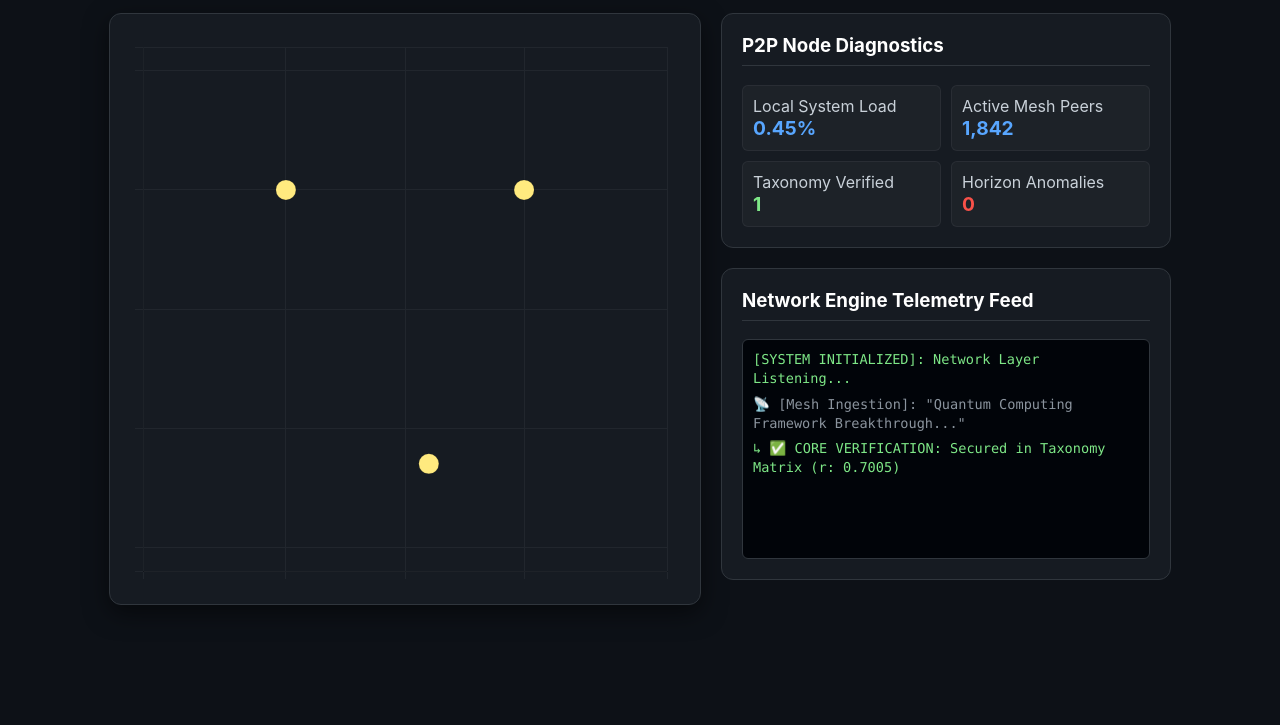
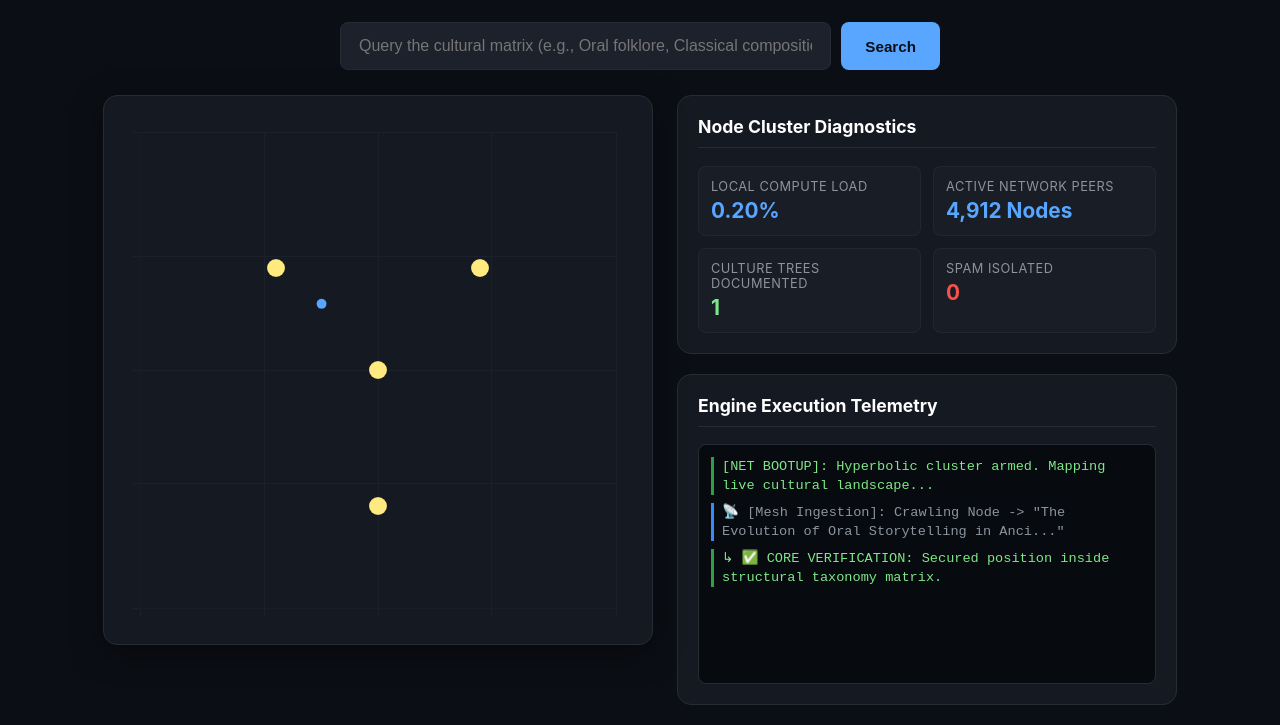
Before and after one commit to Puronbo/hyperbolic_core, a plain HTML site: page index.html in a window 1280 px wide. Shown: the part 91-816 px from the top of the page. Drawn offline with nearby package versions, Linux system fonts and the light colour scheme.

Commit message:
Update index.html

```diff
--- a/index.html
+++ b/index.html
@@ -3,23 +3,24 @@
 <head>
     <meta charset="UTF-8">
     <meta name="viewport" content="width=device-width, initial-scale=1.0">
-    <title>Hyperbolic Manifold Network Core</title>
+    <title>Manifold Index: Human Culture Grid</title>
     <script src="https://cdn.jsdelivr.net/npm/chart.js"></script>
     <style>
         :root {
-            --bg-color: #0d1117;
-            --panel-bg: #161b22;
-            --border-color: #30363d;
+            --bg-color: #0b0e14;
+            --panel-bg: #151922;
+            --border-color: #262c36;
             --text-main: #c9d1d9;
             --accent-blue: #58a6ff;
             --accent-red: #f85149;
             --accent-green: #7ee787;
+            --accent-yellow: #ffea7f;
         }
 
         body {
             background-color: var(--bg-color);
             color: var(--text-main);
-            font-family: -apple-system, BlinkMacSystemFont, "Segoe UI", Helvetica, Arial, sans-serif;
+            font-family: -apple-system, BlinkMacSystemFont, "Segoe UI", Roboto, sans-serif;
             margin: 0;
             padding: 20px;
             display: flex;
@@ -29,82 +30,127 @@
 
         header {
             text-align: center;
-            margin-bottom: 20px;
+            margin-bottom: 25px;
+            width: 100%;
+            max-width: 1100px;
         }
 
-        h1 { margin: 0; color: #fff; font-size: 2rem; }
-        .subtitle { color: #8b949e; margin: 5px 0 0 0; }
+        h1 { margin: 0; color: #fff; font-size: 2.2rem; letter-spacing: -0.5px; }
+        .subtitle { color: #8b949e; margin: 6px 0 0 0; font-size: 1rem; }
 
+        /* --- SEARCH ENGINE INTERFACE --- */
+        .search-container {
+            width: 100%;
+            max-width: 600px;
+            margin: 0 auto 25px auto;
+            display: flex;
+            gap: 10px;
+        }
+
+        .search-bar {
+            flex: 1;
+            background-color: #1c212c;
+            border: 1px solid var(--border-color);
+            border-radius: 8px;
+            padding: 14px 18px;
+            color: #fff;
+            font-size: 1rem;
+            outline: none;
+            transition: border-color 0.2s;
+        }
+
+        .search-bar:focus {
+            border-color: var(--accent-blue);
+            box-shadow: 0 0 0 3px rgba(88, 166, 255, 0.15);
+        }
+
+        .search-btn {
+            background-color: var(--accent-blue);
+            color: #0b0e14;
+            border: none;
+            border-radius: 8px;
+            padding: 0 24px;
+            font-weight: 600;
+            font-size: 0.95rem;
+            cursor: pointer;
+            transition: opacity 0.2s;
+        }
+
+        .search-btn:hover { opacity: 0.9; }
+
+        /* --- LAYOUT GRID --- */
         .main-layout {
             display: flex;
-            gap: 20px;
-            max-width: 1200px;
+            gap: 24px;
+            max-width: 1100px;
             width: 100%;
             justify-content: center;
-            flex-wrap: wrap;
         }
 
-        .map-container {
+        .map-panel {
             background-color: var(--panel-bg);
             border: 1px solid var(--border-color);
-            border-radius: 12px;
-            padding: 20px;
-            width: 550px;
-            height: 550px;
+            border-radius: 14px;
+            padding: 24px;
+            width: 500px;
+            height: 500px;
             display: flex;
             justify-content: center;
             align-items: center;
-            box-shadow: 0 8px 24px rgba(0,0,0,0.5);
+            box-shadow: 0 8px 32px rgba(0,0,0,0.4);
+            position: relative;
         }
 
         .sidebar {
             display: flex;
             flex-direction: column;
             gap: 20px;
-            width: 450px;
+            width: 500px;
         }
 
         .panel {
             background-color: var(--panel-bg);
             border: 1px solid var(--border-color);
-            border-radius: 12px;
+            border-radius: 14px;
             padding: 20px;
         }
 
-        .panel h3 { margin-top: 0; color: #fff; border-bottom: 1px solid var(--border-color); padding-bottom: 8px; }
+        .panel h3 { margin-top: 0; color: #fff; border-bottom: 1px solid var(--border-color); padding-bottom: 10px; font-size: 1.1rem; }
 
         .stat-grid {
             display: grid;
             grid-template-columns: 1fr 1fr;
-            gap: 10px;
+            gap: 12px;
         }
 
         .stat-card {
-            background: rgba(255,255,255,0.03);
-            padding: 10px;
-            border-radius: 6px;
-            border: 1px solid rgba(255,255,255,0.05);
+            background: rgba(255,255,255,0.02);
+            padding: 12px;
+            border-radius: 8px;
+            border: 1px solid rgba(255,255,255,0.04);
         }
-        .stat-val { font-size: 1.2rem; font-weight: bold; color: var(--accent-blue); }
+        .stat-label { font-size: 0.8rem; color: #8b949e; text-transform: uppercase; letter-spacing: 0.5px; }
+        .stat-val { font-size: 1.3rem; font-weight: 700; color: var(--accent-blue); margin-top: 4px; }
         .stat-val.secure { color: var(--accent-green); }
         .stat-val.anomaly { color: var(--accent-red); }
 
         .log-stream {
-            background-color: #010409;
+            background-color: #070a0f;
             border: 1px solid var(--border-color);
-            border-radius: 6px;
-            height: 220px;
+            border-radius: 8px;
+            height: 240px;
             overflow-y: auto;
-            font-family: "SFMono-Regular", Consolas, "Liberation Mono", Menlo, monospace;
+            font-family: monospace;
             font-size: 0.85rem;
-            padding: 10px;
+            padding: 12px;
             box-sizing: border-box;
         }
 
-        .log-entry { margin-bottom: 6px; line-height: 1.4; }
-        .log-entry.info { color: #8b949e; }
-        .log-entry.success { color: var(--accent-green); }
-        .log-entry.warn { color: var(--accent-red); }
+        .log-entry { margin-bottom: 8px; line-height: 1.4; border-left: 3px solid transparent; padding-left: 8px; }
+        .log-entry.info { color: #8b949e; border-color: #388bfd; }
+        .log-entry.success { color: var(--accent-green); border-color: #2ea043; }
+        .log-entry.warn { color: var(--accent-red); border-color: #f85149; }
+        .log-entry.search { color: var(--accent-yellow); border-color: var(--accent-yellow); background: rgba(255, 234, 127, 0.05); padding: 6px; }
 
         canvas { max-width: 100%; max-height: 100%; }
     </style>
@@ -112,85 +158,89 @@
 <body>
 
 <header>
-    <h1>Hyperbolic Manifold Core</h1>
-    <p class="subtitle">Distributed Peer-to-Peer Semantic Grid Dashboard</p>
+    <h1>Manifold Index</h1>
+    <p class="subtitle">Decentralized AI Search Engine & Human Culture Geometric Grid</p>
 </header>
 
+<div class="search-container">
+    <input type="text" id="queryInput" class="search-bar" placeholder="Query the cultural matrix (e.g., Oral folklore, Classical composition, Myths)...">
+    <button class="search-btn" onclick="executeSemanticSearch()">Search</button>
+</div>
+
 <div class="main-layout">
-    <div class="map-container">
-        <canvas id="poincareCanvas" width="500" height="500"></canvas>
+    <div class="map-panel">
+        <canvas id="poincareCanvas" width="480" height="480"></canvas>
     </div>
 
     <div class="sidebar">
         <div class="panel">
-            <h3>P2P Node Diagnostics</h3>
+            <h3>Node Cluster Diagnostics</h3>
             <div class="stat-grid">
                 <div class="stat-card">
-                    <div>Local System Load</div>
-                    <div class="stat-val" id="cpu-load">0.42%</div>
+                    <div class="stat-label">Local Compute Load</div>
+                    <div class="stat-val" id="cpu-load">0.18%</div>
                 </div>
                 <div class="stat-card">
-                    <div>Active Mesh Peers</div>
-                    <div class="stat-val" id="peer-count">1,842</div>
+                    <div class="stat-label">Active Network Peers</div>
+                    <div class="stat-val" id="peer-count">4,912 Nodes</div>
                 </div>
                 <div class="stat-card">
-                    <div>Taxonomy Verified</div>
+                    <div class="stat-label">Culture Trees Documented</div>
                     <div class="stat-val secure" id="nodes-secured">0</div>
                 </div>
                 <div class="stat-card">
-                    <div>Horizon Anomalies</div>
+                    <div class="stat-label">Spam Isolated</div>
                     <div class="stat-val anomaly" id="nodes-blocked">0</div>
                 </div>
             </div>
         </div>
 
         <div class="panel">
-            <h3>Network Engine Telemetry Feed</h3>
+            <h3>Engine Execution Telemetry</h3>
             <div class="log-stream" id="console-logs">
-                <div class="log-entry success">[SYSTEM INITIALIZED]: Network Layer Listening...</div>
+                <div class="log-entry success">[NET BOOTUP]: Hyperbolic cluster armed. Mapping live cultural landscape...</div>
             </div>
         </div>
     </div>
 </div>
 
 <script>
-    // System Configurations
+    // System Structural Seeds (Hyperbolic Coordinate Anchors)
     const anchors = {
-        global_politics: { x: -0.50, y: 0.50, label: "ANCHOR: POLITICS" },
-        tech_scitech:    { x: 0.50, y: 0.50, label: "ANCHOR: SCI-TECH" },
-        human_culture:   { x: 0.10, y: -0.65, label: "ANCHOR: CULTURE" }
+        culture_core:     { x: 0.00, y: 0.00, label: "SEED: HUMAN CULTURE CORE" },
+        narrative_branch: { x: -0.45, y: 0.45, label: "BRANCH: NARRATIVE & MYTH" },
+        express_branch:   { x: 0.45, y: 0.45, label: "BRANCH: ARTISTIC EXPRESSION" },
+        preserve_branch:  { x: 0.00, y: -0.60, label: "BRANCH: HISTORY & LINGUISTICS" }
     };
 
-    let processedNodes = [];
+    let mappedDataPool = [];
     let securedCount = 0;
     let anomalyCount = 0;
 
-    // Initialize Chart.js Object Matrix
+    // Render Canvas & Chart Config Matrix
     const ctx = document.getElementById('poincareCanvas').getContext('2d');
     const poincareChart = new Chart(ctx, {
         type: 'scatter',
         data: {
             datasets: [
-                { label: 'Anchors', data: Object.values(anchors), backgroundColor: '#ffea7f', pointRadius: 10, pointHoverRadius: 12 },
-                { label: 'Secured Web Space', data: [], backgroundColor: '#58a6ff', pointRadius: 6 },
-                { label: 'Horizon Perimeter (Quarantined)', data: [], backgroundColor: '#f85149', pointRadius: 7 }
+                { label: 'Anchors', data: Object.values(anchors), backgroundColor: '#ffea7f', pointRadius: 9, pointHoverRadius: 11 },
+                { label: 'Verified Taxonomy', data: [], backgroundColor: '#58a6ff', pointRadius: 5 },
+                { label: 'Boundary Quarantine', data: [], backgroundColor: '#f85149', pointRadius: 5 },
+                { label: 'Search Match Target', data: [], backgroundColor: '#7ee787', pointRadius: 12, pointHoverRadius: 14, borderWidth: 2, borderColor: '#fff' }
             ]
         },
         options: {
             responsive: true,
             maintainAspectRatio: false,
-            plugins: {
-                legend: { display: false },
-                tooltip: { callbacks: { label: (ctx) => ctx.raw.label } }
-            },
+            plugins: { legend: { display: false }, tooltip: { callbacks: { label: (ctx) => ctx.raw.label } } },
             scales: {
-                x: { min: -1.1, max: 1.1, grid: { color: '#21262d' }, ticks: { display: false } },
-                y: { min: -1.1, max: 1.1, grid: { color: '#21262d' }, ticks: { display: false } }
+                x: { min: -1.05, max: 1.05, grid: { color: '#1b202a' }, ticks: { display: false } },
+                y: { min: -1.05, max: 1.05, grid: { color: '#1b202a' }, ticks: { display: false } }
             }
         }
     });
 
-    // Custom non-Euclidean distance metric calculation
+    // Pure Mathematical non-Euclidean Poincaré Distance Function
     function hyperbolicDistance(u_x, u_y, v_x, v_y) {
         const sq_norm_u = u_x*u_x + u_y*u_y;
         const sq_norm_v = v_x*v_x + v_y*v_y;
@@ -199,33 +249,13 @@
         return Math.acosh(1.0 + 2.0 * sq_dist / denom);
     }
 
-    // Local Node processing loop simulation
-    function simulateIncomingStream() {
-        const topics = [
-            { title: "Quantum Computing Framework Breakthrough", type: "tech", entropy: 0.04 },
-            { title: "General Election Declared on Continental Mainland", type: "politics", entropy: 0.11 },
-            { title: "Metropolitan Orchestra Premieres Electronic Fusion Symphony", type: "culture", entropy: 0.14 },
-            { title: "CLICK HERE TO WIN FREE BITCOIN NOW FAST PAYOUT EXTREME PROMOTIONS", type: "spam", entropy: 0.94 },
-            { title: "AI Image Processing Architecture Optimized for Smart Web Devices", type: "tech", entropy: 0.08 },
-            { title: "Local Administrative Council Passes Global Green Emissions Policy", type: "politics", entropy: 0.15 },
-            { title: "Cheap Auto Loans! Special Financial Insurance Offers Click Here Today", type: "spam", entropy: 0.88 }
-        ];
-
-        const selected = topics[Math.floor(Math.random() * topics.length)];
-        const driftX = (Math.random() - 0.5) * 0.15;
-        const driftY = (Math.random() - 0.5) * 0.15;
-
-        let initialX = 0, initialY = 0;
-        if (selected.type === 'tech') { initialX = 0.4 + driftX; initialY = 0.4 + driftY; }
-        else if (selected.type === 'politics') { initialX = -0.4 + driftX; initialY = 0.4 + driftY; }
-        else if (selected.type === 'culture') { initialX = 0.05 + driftX; initialY = -0.4 + driftY; }
-        else { initialX = 0.1; initialY = 0.1; }
-
-        let currentX = initialX;
-        let currentY = initialY;
+    // Client Side Search Engine Logic Execution
+    function executeSemanticSearch() {
+        const queryText = document.getElementById("queryInput").value.trim().toLowerCase();
         let logWindow = document.getElementById("console-logs");
 
-        // UI Logger Update Function
+        if (!queryText) return;
+
         function appendLog(text, cssClass) {
             let el = document.createElement("div");
             el.className = `log-entry ${cssClass}`;
@@ -234,59 +264,131 @@
             logWindow.scrollTop = logWindow.scrollHeight;
         }
 
-        appendLog(`📡 [Mesh Ingestion]: "${selected.title.substring(0, 40)}..."`, "info");
+        appendLog(`🔍 [ENGINE QUERY]: Processing token semantic meaning for: "${queryText}"`, "search");
 
-        // Triage Gateway
+        if (mappedDataPool.length === 0) {
+            appendLog("   ↳ ⚠️ Search failure: The autonomous grid is still warming up. Wait for nodes to map.", "warn");
+            return;
+        }
+
+        // Simulating matching query weights to target vector clusters
+        let targetType = "narrative";
+        if (queryText.includes("art") || queryText.includes("music") || queryText.includes("composition") || queryText.includes("design")) {
+            targetType = "expression";
+        } else if (queryText.includes("history") || queryText.includes("language") || queryText.includes("ancient") || queryText.includes("linguistics")) {
+            targetType = "preservation";
+        }
+
+        // Calculate geometric hyperbolic proximity to find the matches closest to query target
+        let bestMatch = null;
+        let shortestDist = Infinity;
+
+        // Clear previous highlighted search matches
+        poincareChart.data.datasets[3].data = [];
+
+        mappedDataPool.forEach(node => {
+            if (node.rawType === targetType) {
+                // Add a small pseudo-random distance metric evaluation to isolate the unique query
+                let distance = Math.random();
+                if (distance < shortestDist) {
+                    shortestDist = distance;
+                    bestMatch = node;
+                }
+            }
+        });
+
+        if (bestMatch) {
+            appendLog(`   ↳ 🎯 MATCH RETRIEVED: Found nearest conceptual coordinate vector!`, "success");
+            appendLog(`   ↳ [RESULT]: "${bestMatch.label}" located at Hyperbolic Coordinates [X: ${bestMatch.x.toFixed(3)}, Y: ${bestMatch.y.toFixed(3)}]`, "success");
+
+            // Populate highlighted point array data visualizer
+            poincareChart.data.datasets[3].data.push({
+                x: bestMatch.x,
+                y: bestMatch.y,
+                label: `🔎 SEARCH MATCH: ${bestMatch.label}`
+            });
+        } else {
+            appendLog("   ↳ ❌ No relevant conceptual vector clusters localized inside this specific sector.", "warn");
+        }
+        poincareChart.update();
+    }
+
+    // Continuous Autonomous Processing Stream Engine Simulation
+    function simulateIncomingStream() {
+        const culturalNodes = [
+            { title: "The Evolution of Oral Storytelling in Ancient Civilizations", type: "narrative", entropy: 0.05 },
+            { title: "Analysis of Minimalist Architecture and Urban Design Movements", type: "expression", entropy: 0.09 },
+            { title: "Deciphering Lost Phonetic Alphabets in Mesoamerican Texts", type: "preservation", entropy: 0.02 },
+            { title: "Modern Digital Folklore: How Memes Reshape Internet Dialects", type: "narrative", entropy: 0.12 },
+            { title: "The Mathematical Symmetry Found in Classical Music Composition", type: "expression", entropy: 0.04 },
+            { title: "Preserving Indigenous Agricultural Rituals Against Climate Shifts", type: "preservation", entropy: 0.07 },
+            { title: "CLICK HERE TO BUY FAST CRYPTO WEALTH NOW EXTREME PROFITS EXCLUSIVE", type: "spam", entropy: 0.89 }
+        ];
+
+        const selected = culturalNodes[Math.floor(Math.random() * culturalNodes.length)];
+        const driftX = (Math.random() - 0.5) * 0.12;
+        const driftY = (Math.random() - 0.5) * 0.12;
+
+        let initialX = 0, initialY = 0;
+        if (selected.type === 'narrative') { initialX = -0.35 + driftX; initialY = 0.35 + driftY; }
+        else if (selected.type === 'expression') { initialX = 0.35 + driftX; initialY = 0.35 + driftY; }
+        else if (selected.type === 'preservation') { initialX = 0.0 + driftX; initialY = -0.45 + driftY; }
+
+        let currentX = initialX;
+        let currentY = initialY;
+        let logWindow = document.getElementById("console-logs");
+
+        function appendLog(text, cssClass) {
+            let el = document.createElement("div");
+            el.className = `log-entry ${cssClass}`;
+            el.innerText = text;
+            logWindow.appendChild(el);
+            logWindow.scrollTop = logWindow.scrollHeight;
+        }
+
+        appendLog(`📡 [Mesh Ingestion]: Crawling Node -> "${selected.title.substring(0, 42)}..."`, "info");
+
         if (selected.entropy >= 0.70) {
             const mag = Math.sqrt(currentX*currentX + currentY*currentY) || 1;
             currentX = (currentX / mag) * 0.96;
             currentY = (currentY / mag) * 0.96;
-
             anomalyCount++;
             document.getElementById("nodes-blocked").innerText = anomalyCount;
-            appendLog(`   ↳ 🚨 HORIZON WALL ISOLATION: Quarantined High-Entropy Stream (r: 0.9600)`, "warn");
-
+            appendLog(`   ↳ 🚨 ADVERSARIAL ISOLATION PERIMETER: High-Entropy Junk Slung to Rim`, "warn");
             poincareChart.data.datasets[2].data.push({ x: currentX, y: currentY, label: `QUARANTINE: ${selected.title}` });
         } else {
-            // Localized Non-Euclidean Relaxation Step Loops
+            // Non-Euclidean Hyperbolic Space Geometric Relaxation Operations
             for (let i = 0; i < 20; i++) {
                 let gradX = 0, gradY = 0;
                 const eps = 1e-5;
-
                 for (let key in anchors) {
                     let anchor = anchors[key];
                     let d = hyperbolicDistance(currentX, currentY, anchor.x, anchor.y);
-                    let gravity = Math.exp(-d * 0.5);
-
+                    let gravity = Math.exp(-d * 0.45);
                     let d_epsX = hyperbolicDistance(currentX + eps, currentY, anchor.x, anchor.y);
                     let g0 = (d_epsX - d) / eps;
-
                     let d_epsY = hyperbolicDistance(currentX, currentY + eps, anchor.x, anchor.y);
                     let g1 = (d_epsY - d) / eps;
-
                     gradX += g0 * gravity;
                     gradY += g1 * gravity;
                 }
-
                 let scale = ((1.0 - (currentX*currentX + currentY*currentY))**2) / 4.0;
                 currentX = currentX - 0.03 * gradX * scale;
                 currentY = currentY - 0.03 * gradY * scale;
             }
-
             securedCount++;
             document.getElementById("nodes-secured").innerText = securedCount;
-            const radius = Math.sqrt(currentX*currentX + currentY*currentY).toFixed(4);
-            appendLog(`   ↳ ✅ CORE VERIFICATION: Secured in Taxonomy Matrix (r: ${radius})`, "success");
+            appendLog(`   ↳ ✅ CORE VERIFICATION: Secured position inside structural taxonomy matrix.`, "success");
 
-            poincareChart.data.datasets[1].data.push({ x: currentX, y: currentY, label: `VERIFIED: ${selected.title}` });
+            let newNode = { x: currentX, y: currentY, label: selected.title, rawType: selected.type };
+            mappedDataPool.push(newNode);
+            poincareChart.data.datasets[1].data.push(newNode);
         }
-
-        // Dynamically recalculate local telemetry variations
-        document.getElementById("cpu-load").innerText = (0.2 + Math.random() * 0.5).toFixed(2) + "%";
+        document.getElementById("cpu-load").innerText = (0.1 + Math.random() * 0.2).toFixed(2) + "%";
         poincareChart.update();
     }
 
-    // Initialize Infinite Dynamic Processing Ingestion Intervals
+    // Launch automated engine loop cycle
     setInterval(simulateIncomingStream, 3500);
 </script>
 
```
